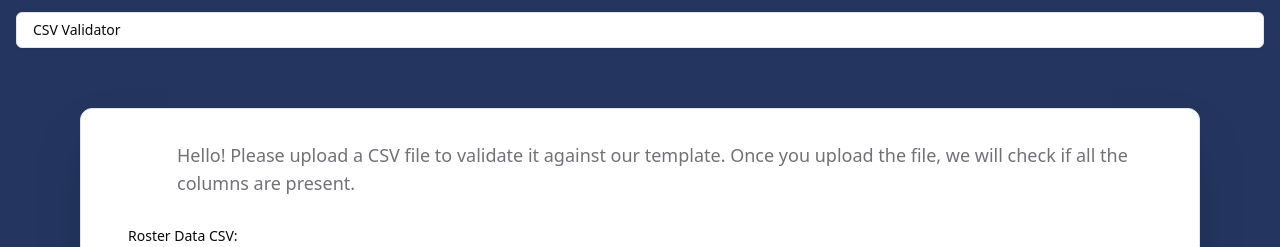
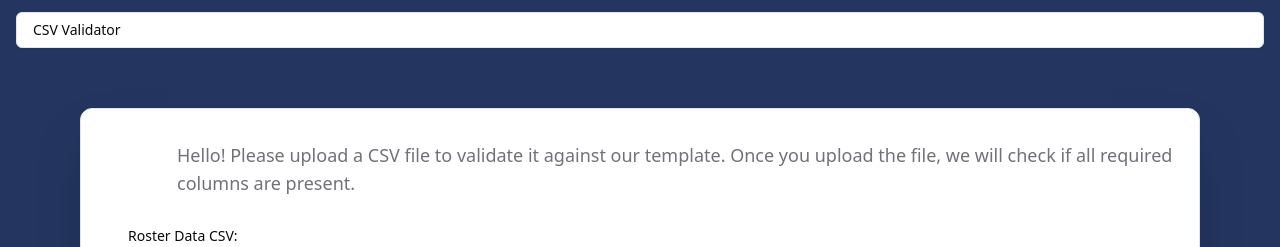
Before and after one commit to avegancafe/csv-validator, a React (Create React App) app: page / in a window 1280 px wide. Shown: the top 247 px of the page. Built offline with nearby package versions, Linux system fonts and the light colour scheme.

Commit message:
[KH] update copy

```diff
--- a/src/App.js
+++ b/src/App.js
@@ -79,7 +79,7 @@ function App() {
         <Card className="shadow-2xl items-center">
           <CardDescription className="text-lg pl-24 pt-8">
             Hello! Please upload a CSV file to validate it against our template.
-            Once you upload the file, we will check if all the columns are
+            Once you upload the file, we will check if all required columns are
             present.
           </CardDescription>
           <CardContent className="flex flex-col w-full justify-center items-center pb-16">
@@ -97,7 +97,9 @@ function App() {
                 </Label>
               </div>
             </div>
-            <div className="text-xl flex pb-6 pl-20 w-full">Validation Result</div>
+            <div className="text-xl flex pb-6 pl-20 w-full">
+              Validation Result
+            </div>
             {loading ? (
               <Progress className="w-2/3" value={progressValue} />
             ) : (
```
